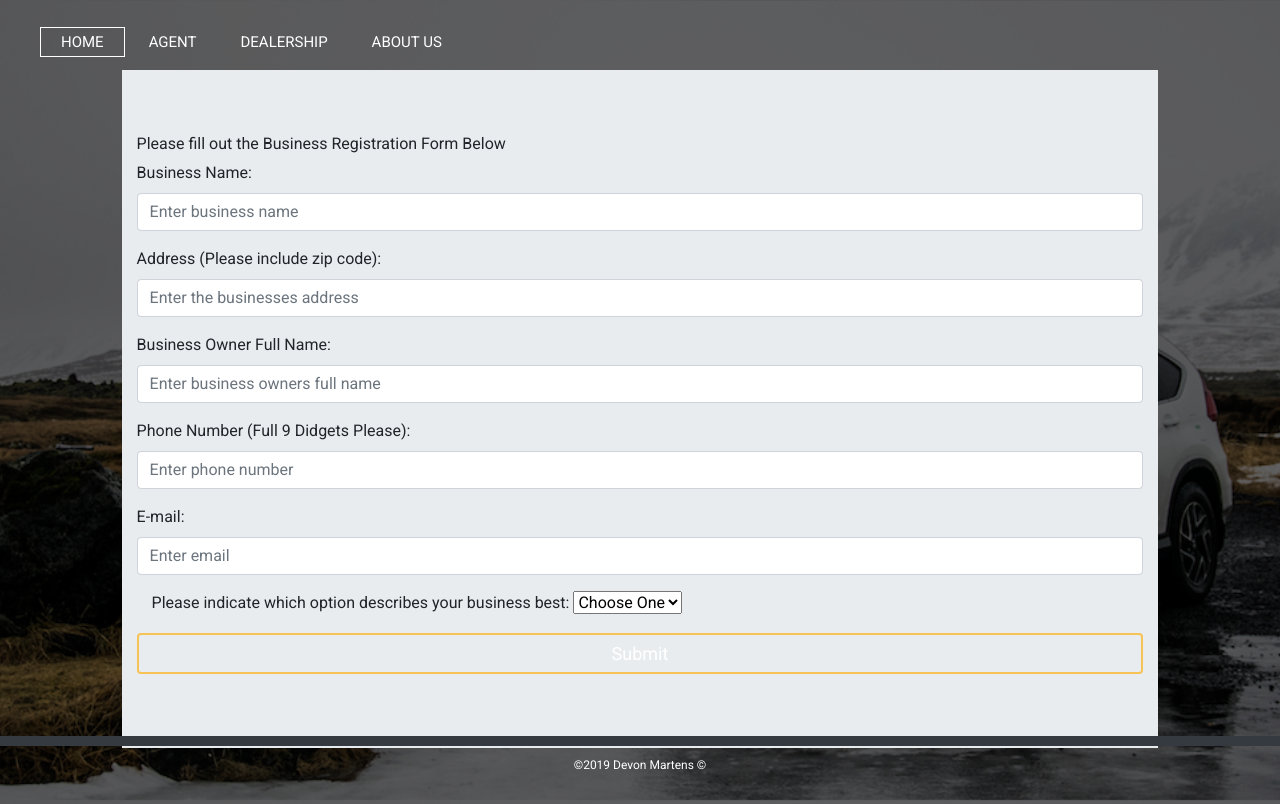
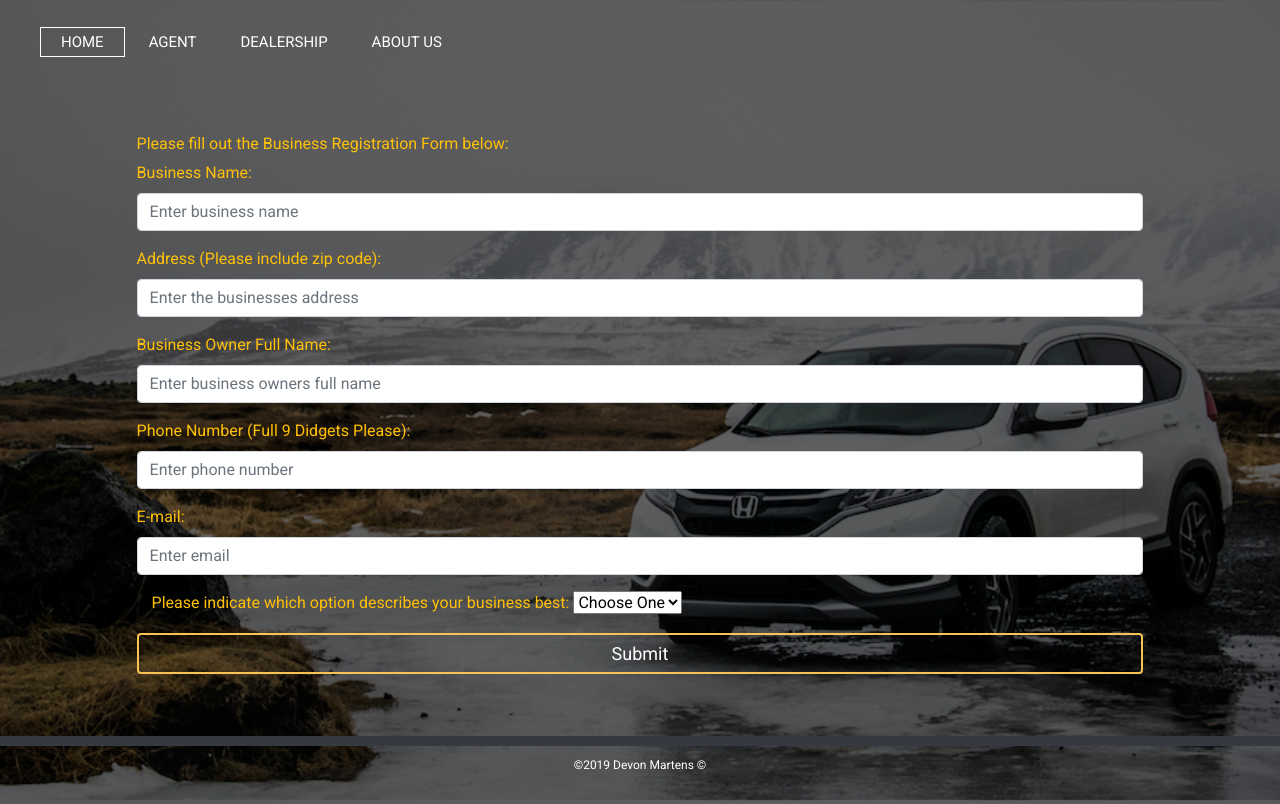
Before and after one commit to fuinha/The_Negotiator, a website: page public/business.html in a window 1280 px wide. Drawn offline with nearby package versions, Linux system fonts and the light colour scheme.

Commit message:
sign up changed

```diff
--- a/assets/style.css
+++ b/assets/style.css
@@ -112,4 +112,6 @@ h1 {
     font-size: 24px;
 }
 
-#signUpSubmit
+.jumbotron {
+    font-family: 'Roboto', sans-serif
+}
--- a/public/business.html
+++ b/public/business.html
@@ -29,40 +29,40 @@
        <!-- jumbotron-->
    <div class="d-flex justify-content-center">
 
-       <div class="jumbotron jumbotron-fluid Business">
+       <div class="jumbotron jumbotron-fluid bg-transparent Business">
             <div class="container">
     <form action="/action_page.php">
-        <h6>Please fill out the Business Registration Form Below</h6>
+        <h6 class="text-warning">Please fill out the Business Registration Form below:</h6>
         <!-- Business Name-->
         <div class="form-group">
-          <label>Business Name:</label>
+          <label class="text-warning">Business Name:</label>
           <input type="text" class="form-control" placeholder="Enter business name" id="name">
         </div>
           <!-- Address-->
 
         <div class="form-group">
-          <label>Address (Please include zip code):</label>
+          <label class="text-warning">Address (Please include zip code):</label>
           <input type="text" class="form-control" placeholder="Enter the businesses address" id="address">
         </div>
         <!-- Business owner full name-->
         <div class="form-group">
-                <label>Business Owner Full Name:</label>
+                <label class="text-warning">Business Owner Full Name:</label>
                 <input type="text" class="form-control" placeholder="Enter business owners full name" id="owner">
               </div>
 
             <!-- Phone Number-->
         <div class="form-group">
-                <label>Phone Number (Full 9 Didgets Please):</label>
+                <label class="text-warning">Phone Number (Full 9 Didgets Please):</label>
                 <input type="text" class="form-control" placeholder="Enter phone number" id="phoneNumber">
               </div>
                 <!-- Email -->
         <div class="form-group">
-                <label for="email">E-mail:</label>
+                <label class="text-warning" for="email">E-mail:</label>
                 <input type="email" class="form-control" placeholder="Enter email" id="email">
               </div>
      <!-- Dealer or Agent (add drop down)-->
      <div class="input-field col s12">
-            <label>Please indicate which option describes your business best:</label>
+            <label class="text-warning">Please indicate which option describes your business best:</label>
             <select id="businessType">
                 <option value="" disabled selected>Choose One</option>
                 <option value="Dealer">Dealer</option>
```
Also changed, not shown: public/signUp.html (+1 -1 lines).
